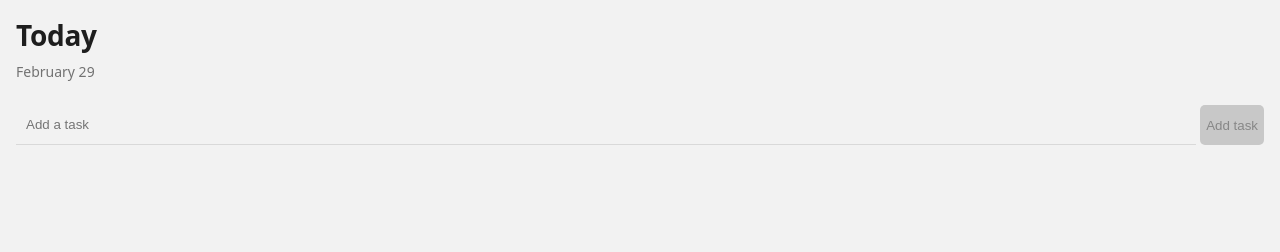
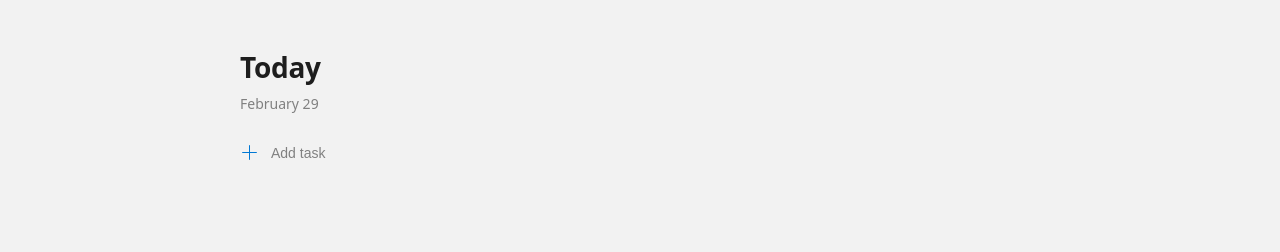
Before and after one commit to daviddossett/ts-todos, a website: page index.html in a window 1280 px wide. Drawn offline with Linux system fonts and the light colour scheme.

Commit message:
Start transitioning to empty state

```diff
--- a/index.html
+++ b/index.html
@@ -12,10 +12,11 @@
             <h1>Today</h1>
             <p class="current-date"></p>
         </div>
-        <form id="todo-form">
-            <input type="text" id="todo-input" placeholder="Add a task" aria-label="Add a task">
-            <button type="submit" id="todo-add-button">Add task</button>
-        </form>
+        <form id="todo-form"></form>
+        <button id="todo-add-button">
+            <img src="assets/icons/add.svg" alt="Add">
+            Add task
+        </button>
         <ul id="todo-list"></ul>
     </div>
     <script defer src="dist/index.js"></script>
--- a/src/index.ts
+++ b/src/index.ts
@@ -148,14 +148,14 @@ class App {
     todoForm: TodoForm;
 
     constructor() {
+        getDate();
         this.todoList = new TodoList(document.getElementById('todo-list') as HTMLUListElement);
         this.todoForm = new TodoForm(
             document.getElementById('todo-form') as HTMLFormElement,
             document.getElementById('todo-input') as HTMLInputElement,
-            document.getElementById('todo-add-button') as HTMLButtonElement,
+            document.getElementById('todo-submit-button') as HTMLButtonElement,
             this.todoList
         );
-        getDate();
     }
 }
 
--- a/src/styles.css
+++ b/src/styles.css
@@ -1,5 +1,6 @@
 html {
     font-size: 14px;
+    -webkit-font-smoothing: antialiased;
 }
 
 body {
@@ -21,6 +22,7 @@ p {
 }
 
 button {
+    font-size: 14px;
     background: #0078d4;
     border-radius: 5px;
     border: none;
@@ -44,18 +46,19 @@ button:disabled:hover {
     flex-direction: column;
     align-items: center;
     padding: 16px;
+    max-width: 600px;;
 }
 
 .header {
     width: 100%;
     display: flex;
     flex-direction: column;
-    padding-bottom: 16px
+    padding-bottom: 12px
 }
 
 .current-date {
     margin: 8px 0;
-    color: #727272;
+    color: rgb(128, 128, 128);
 }
 
 .completed {
@@ -75,3 +78,26 @@ button:disabled:hover {
     padding: 12px 10px;
     background: none;
 }
+
+#todo-add-button {
+    border-radius: 0;
+    display: flex;
+    align-items: center;
+    gap: 11px;
+    background: none;
+    width: 100%;
+    color: rgb(128, 128, 128);
+    padding: 10px 0;
+}
+
+#todo-add-button:hover {
+    color:#0078d4;
+}
+
+@media (min-width: 1000px) {
+    .content {
+        padding: 48px 32px;
+        max-width: 800px;
+        margin: 0 auto;
+    }
+}
```
Also changed, not shown: assets/icons/add.svg (added), dist/index.js.
